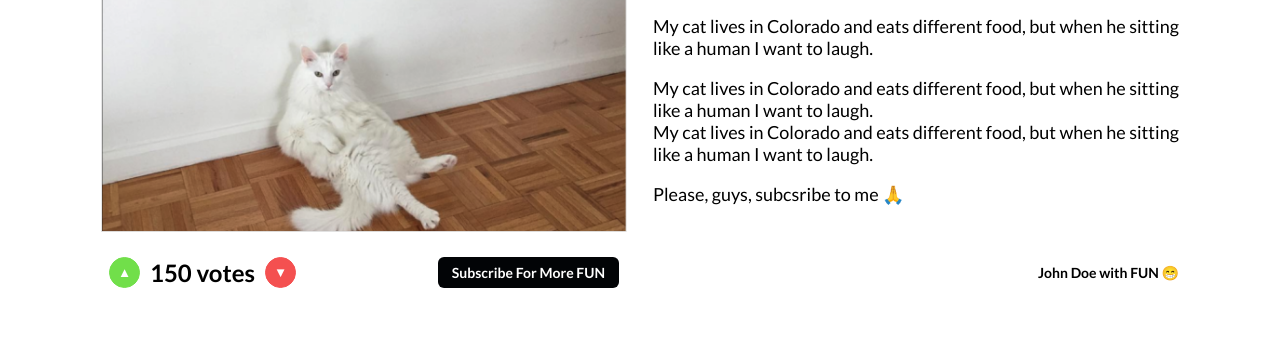
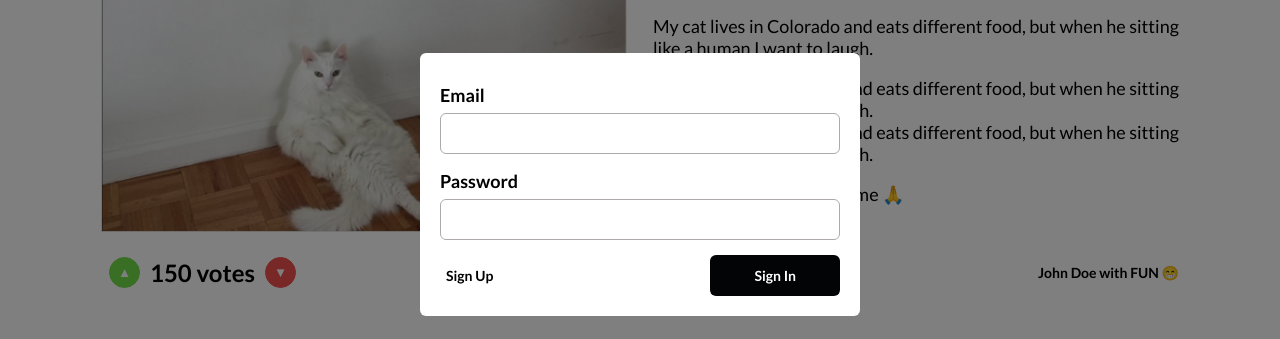
Before and after one commit to voodoo133/dpvschool_frontend, a website: page just_funny_tap/src/page.html in a window 1280 px wide. Both pictures are taken after a click on the link "Log In". Shown: the part 216-555 px from the top of the page. Drawn offline with nearby package versions, Linux system fonts and the light colour scheme; files that its build step writes are made by us from their sources.

Commit message:
Added auth modal in page.html

```diff
--- a/just_funny_tap/src/page.html
+++ b/just_funny_tap/src/page.html
@@ -199,6 +199,21 @@
       </section>
     </div>
   </main>
+  <div class="modal modal--auth modal--hide">
+    <form class="modal__content" data-type="auth">
+      <label class="modal__label">
+        <span class="modal__label-text">Email</span>
+        <input class="modal__input modal__input--email" type="email" />
+      </label>
+      <label class="modal__label">
+        <span class="modal__label-text">Password</span>
+        <input class="modal__input modal__input--password" type="password" />
+      </label>
+      <button class="modal__btn modal__btn--change-form">Sign up</button>
+      <button class="modal__btn modal__btn--submit" type="submit">Sign in</button>
+      <p class="modal__result modal__result--hide"></p>
+    </form>
+  </div>
   <script src="js/script.min.js">
   </script>
 </body>
```
